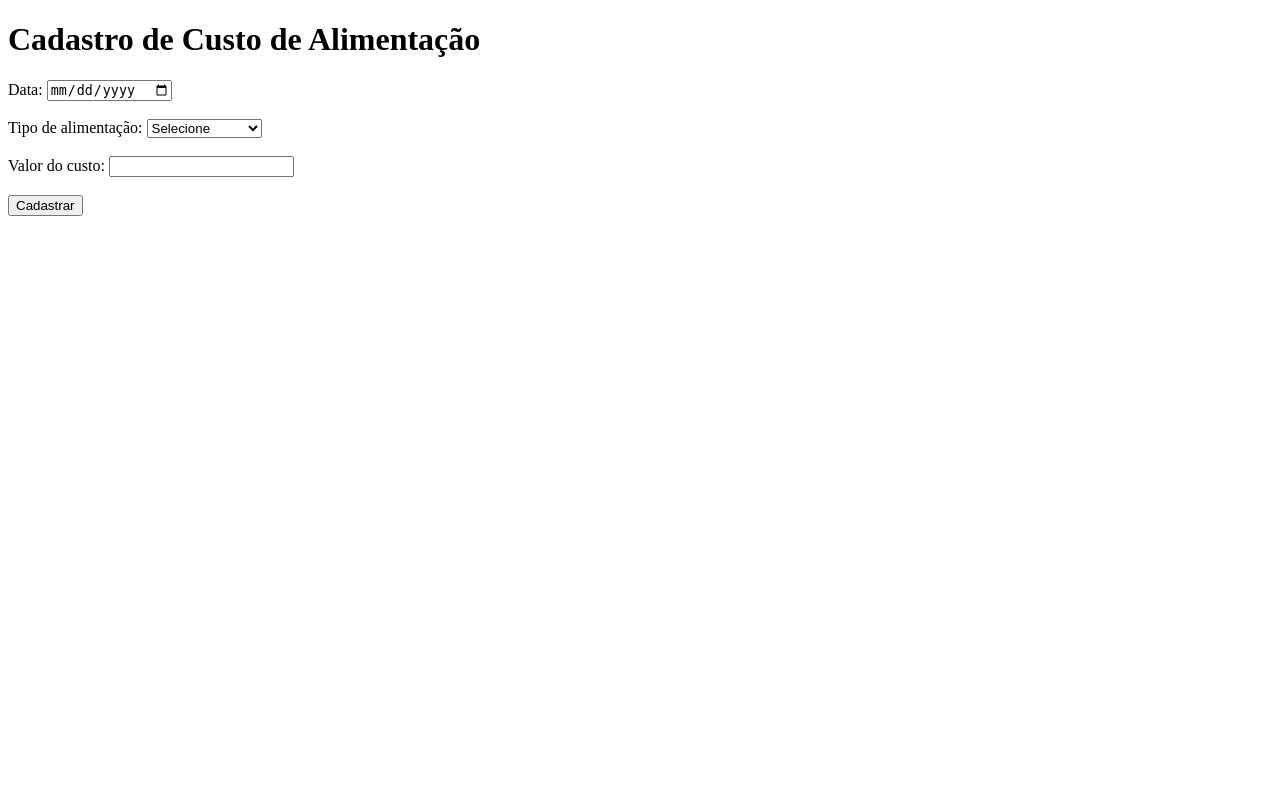
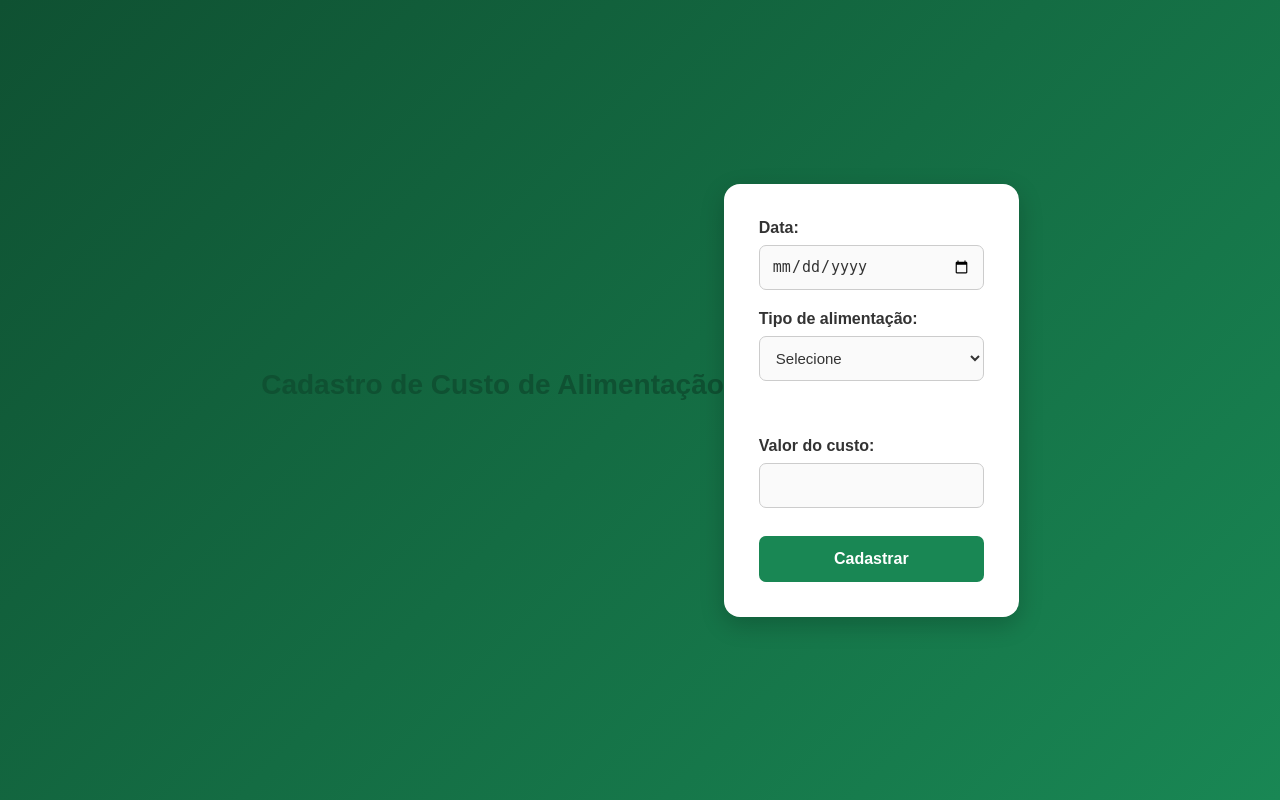
Before and after one commit to gustavofagundes123/Gestao-de-Custos-da-Engorda, a Flask app: page / in a window 1280 px wide. Run offline with Flask 3, Linux system fonts and the light colour scheme.

Commit message:
style: melhora visual do cadastro de custos

```diff
--- /dev/null
+++ b/static/style.css
@@ -0,0 +1,87 @@
+* {
+    box-sizing: border-box;
+}
+
+body {
+    margin: 0;
+    min-height: 100vh;
+    font-family: Arial, sans-serif;
+    background: linear-gradient(135deg, #0f5132, #198754);
+    display: flex;
+    justify-content: center;
+    align-items: center;
+    padding: 30px;
+}
+
+.container {
+    width: 100%;
+    max-width: 520px;
+}
+
+form {
+    background: #ffffff;
+    padding: 35px;
+    border-radius: 16px;
+    box-shadow: 0 8px 25px rgba(0, 0, 0, 0.20);
+}
+
+h1 {
+    text-align: center;
+    color: #0f5132;
+    margin: 0 0 30px;
+    font-size: 28px;
+}
+
+label {
+    display: block;
+    margin-bottom: 8px;
+    color: #333;
+    font-weight: bold;
+}
+
+input,
+select {
+    display: block;
+    width: 100%;
+    height: 45px;
+    padding: 0 12px;
+    border: 1px solid #ccc;
+    border-radius: 7px;
+    background: #fafafa;
+    font-size: 15px;
+    color: #333;
+    transition: 0.2s;
+}
+
+input:focus,
+select:focus {
+    outline: none;
+    border-color: #198754;
+    background: #fff;
+    box-shadow: 0 0 0 3px rgba(25, 135, 84, 0.12);
+}
+
+button {
+    display: block;
+    width: 100%;
+    height: 46px;
+    margin-top: 28px;
+    border: none;
+    border-radius: 7px;
+    background: #198754;
+    color: white;
+    font-size: 16px;
+    font-weight: bold;
+    cursor: pointer;
+    transition: 0.2s;
+}
+
+button:hover {
+    background: #146c43;
+    transform: translateY(-1px);
+}
+
+input,
+select {
+    margin-bottom: 20px;
+}
--- a/templates/cadastro_custo.html
+++ b/templates/cadastro_custo.html
@@ -6,6 +6,9 @@
     <meta name="viewport" content="width=device-width, initial-scale=1.0">
 
     <title>Cadastro de Custo</title>
+
+    <link rel="stylesheet" href="{{ url_for('static', filename='style.css') }}">
+
 </head>
 
 <body>
@@ -16,8 +19,6 @@
 
         <label for="data">Data:</label>
         <input type="date" id="data" name="data" required>
-
-        <br><br>
 
         <label for="tipo_alimentacao">
             Tipo de alimentação:
@@ -48,8 +49,6 @@
             required
         >
 
-        <br><br>
-
         <button type="submit">Cadastrar</button>
 
     </form>
```
